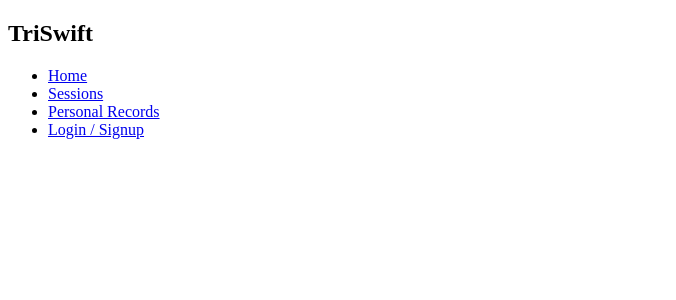
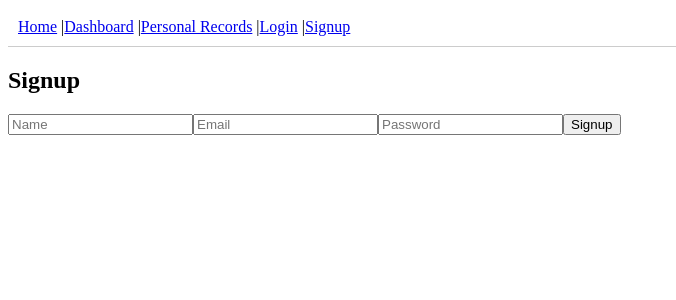
Before and after one commit to samw0907/TriSwift, a React (Create React App) app in the folder frontend/: page /signup in a window 1280 px wide. Shown: the top 300 px of the page, without its empty margins (0-676 px from the left). Built offline with nearby package versions, Linux system fonts and the light colour scheme.

Commit message:
refactoring dashboard

```diff
--- a/frontend/src/App.tsx
+++ b/frontend/src/App.tsx
@@ -4,6 +4,7 @@ import Navbar from './components/Navbar';
 import Home from './pages/Home';
 import Dashboard from './pages/Dashboard';
 import Login from './pages/Login';
+import Signup from './pages/Signup';
 import PersonalRecords from './pages/PersonalRecords';
 
 const App = () => {
@@ -14,6 +15,7 @@ const App = () => {
         <Route path="/" element={<Home />} />
         <Route path="/dashboard" element={<Dashboard />} />
         <Route path="/login" element={<Login />} />
+        <Route path="/signup" element={<Signup />} />
         <Route path="/records" element={<PersonalRecords />} />
       </Routes>
     </>
--- a/frontend/src/components/Navbar.tsx
+++ b/frontend/src/components/Navbar.tsx
@@ -2,25 +2,27 @@ import React from 'react';
 import { Link, useNavigate } from 'react-router-dom';
 
 const Navbar = () => {
+  const token = localStorage.getItem('token');
   const navigate = useNavigate();
+
   const handleLogout = () => {
     localStorage.removeItem('token');
     navigate('/login');
   };
 
   return (
-    <nav className="navbar">
-      <h2>TriSwift</h2>
-      <ul>
-        <li><Link to="/">Home</Link></li>
-        <li><Link to="/dashboard">Sessions</Link></li>
-        <li><Link to="/records">Personal Records</Link></li>
-        {!localStorage.getItem('token') ? (
-          <li><Link to="/login">Login / Signup</Link></li>
-        ) : (
-          <li><button onClick={handleLogout} className="logout-btn">Logout</button></li>
-        )}
-      </ul>
+    <nav style={{ padding: '10px', borderBottom: '1px solid #ccc' }}>
+      <Link to="/">Home</Link> |
+      <Link to="/dashboard">Dashboard</Link> |
+      <Link to="/records">Personal Records</Link> |
+      {!token ? (
+        <>
+          <Link to="/login">Login</Link> |
+          <Link to="/signup">Signup</Link>
+        </>
+      ) : (
+        <button onClick={handleLogout} style={{ marginLeft: '10px' }}>Logout</button>
+      )}
     </nav>
   );
 };
--- a/frontend/src/graphql/mutations.ts
+++ b/frontend/src/graphql/mutations.ts
@@ -4,6 +4,16 @@ export const LOGIN_USER = gql`
   mutation Login($email: String!, $password: String!) {
     login(email: $email, password: $password) {
       token
+    }
+  }
+`;
+
+export const SIGNUP_USER = gql`
+  mutation Signup($name: String!, $email: String!, $password: String!) {
+    createUser(input: { name: $name, email: $email, password: $password }) {
+      id
+      name
+      email
     }
   }
 `;
@@ -26,5 +36,3 @@ export const ADD_SESSION = gql`
     }
   }
 `;
-
-export {};
--- a/frontend/src/pages/Dashboard.tsx
+++ b/frontend/src/pages/Dashboard.tsx
@@ -17,8 +17,9 @@ const Dashboard = () => {
     refetchQueries: [{ query: GET_SESSIONS }],
   });
 
+  const [showForm, setShowForm] = useState(false);
+  const [sessionType, setSessionType] = useState('');
   const [formState, setFormState] = useState({
-    sessionType: '',
     date: '',
     hours: '',
     minutes: '',
@@ -26,31 +27,41 @@ const Dashboard = () => {
     totalDistance: '',
   });
 
+  const handleSessionTypeChange = (e: React.ChangeEvent<HTMLSelectElement>) => {
+    setSessionType(e.target.value);
+  };
+
+  const handleInputChange = (e: React.ChangeEvent<HTMLInputElement>) => {
+    const { name, value } = e.target;
+    if (name === 'hours' || name === 'minutes' || name === 'seconds') {
+      setFormState((prev) => ({
+        ...prev,
+        [name]: value === '' ? '' : String(Math.max(0, Number(value))),
+      }));
+    } else {
+      setFormState((prev) => ({ ...prev, [name]: value }));
+    }
+  };
+
   const handleSubmit = async (e: React.FormEvent) => {
     e.preventDefault();
-
     const totalDuration =
-      Number(formState.hours || 0) * 3600 +
-      Number(formState.minutes || 0) * 60 +
-      Number(formState.seconds || 0);
+      (Number(formState.hours) || 0) * 3600 +
+      (Number(formState.minutes) || 0) * 60 +
+      (Number(formState.seconds) || 0);
 
     await addSession({
       variables: {
-        sessionType: formState.sessionType,
+        sessionType,
         date: formState.date,
-        totalDuration: totalDuration,
+        totalDuration,
         totalDistance: formState.totalDistance ? Number(formState.totalDistance) : 0,
       },
     });
 
-    setFormState({
-      sessionType: '',
-      date: '',
-      hours: '',
-      minutes: '',
-      seconds: '',
-      totalDistance: '',
-    });
+    setShowForm(false);
+    setSessionType('');
+    setFormState({ date: '', hours: '', minutes: '', seconds: '', totalDistance: '' });
   };
 
   if (loading) return <p>Loading sessions...</p>;
@@ -59,89 +70,64 @@ const Dashboard = () => {
   return (
     <div className="dashboard">
       <h1>Session Dashboard</h1>
+      {!showForm && (
+        <button onClick={() => setShowForm(true)}>Add Session</button>
+      )}
 
+      {showForm && (
         <form onSubmit={handleSubmit} className="session-form">
-        <div className="row">
-          <div className="input-box">
           <label>Session Type:</label>
-            <select
-              value={formState.sessionType}
-              onChange={(e) => setFormState({ ...formState, sessionType: e.target.value })}
-              required
-            >
+          <select value={sessionType} onChange={handleSessionTypeChange} required>
             <option value="">Select Type</option>
             <option value="Multi-Sport">Multi-Sport</option>
             <option value="Swim">Swim</option>
             <option value="Bike">Bike</option>
             <option value="Run">Run</option>
           </select>
-          </div>
 
-          <div className="input-box">
+          {sessionType === 'Multi-Sport' && <p>Feature coming soon!</p>}
+          {sessionType && sessionType !== 'Multi-Sport' && (
+            <>
               <label>Date:</label>
-            <input
-              type="date"
-              value={formState.date}
-              onChange={(e) => setFormState({ ...formState, date: e.target.value })}
-              required
-            />
-          </div>
-        </div>
+              <input type="date" name="date" value={formState.date} onChange={handleInputChange} required />
 
               <label>Duration:</label>
               <div className="duration-inputs">
                 <div className="duration-box">
-            <input
-              type="number"
-              placeholder="0"
-              value={formState.hours}
-              onChange={(e) => setFormState({ ...formState, hours: e.target.value })}
-              min="0"
-              required
-            />
+                  <input type="number" name="hours" placeholder="0" value={formState.hours} onChange={handleInputChange} min="0" required />
                   <span>Hours</span>
                 </div>
                 <div className="duration-box">
-            <input
-              type="number"
-              placeholder="0"
-              value={formState.minutes}
-              onChange={(e) => setFormState({ ...formState, minutes: e.target.value })}
-              min="0"
-              max="59"
-              required
-            />
+                  <input type="number" name="minutes" placeholder="0" value={formState.minutes} onChange={handleInputChange} min="0" max="59" required />
                   <span>Minutes</span>
                 </div>
                 <div className="duration-box">
-            <input
-              type="number"
-              placeholder="0"
-              value={formState.seconds}
-              onChange={(e) => setFormState({ ...formState, seconds: e.target.value })}
-              min="0"
-              max="59"
-              required
-            />
+                  <input type="number" name="seconds" placeholder="0" value={formState.seconds} onChange={handleInputChange} min="0" max="59" required />
                   <span>Seconds</span>
                 </div>
               </div>
 
-        <label>Total Distance (km):</label>
+              <label>Total Distance ({sessionType === 'Swim' ? 'meters' : 'km'}):</label>
               <input
                 type="number"
+                name="totalDistance"
                 placeholder="Enter distance"
                 value={formState.totalDistance}
-          onChange={(e) => setFormState({ ...formState, totalDistance: e.target.value })}
+                onChange={handleInputChange}
+                min="0"
+                step="0.1"
               />
 
               <button type="submit">Add Session</button>
+            </>
+          )}
         </form>
+      )}
 
       <ul className="session-list">
         {data.sessions.map((session: any) => (
           <li key={session.id}>
-            <strong>{session.sessionType}</strong> - {formatDuration(session.totalDuration)} - {session.totalDistance} km
+            <strong>{session.sessionType}</strong> - {formatDuration(session.totalDuration)} - {session.totalDistance} {session.sessionType === 'Swim' ? 'm' : 'km'}
           </li>
         ))}
       </ul>
--- a/frontend/src/pages/Home.tsx
+++ b/frontend/src/pages/Home.tsx
@@ -3,10 +3,12 @@ import { Link } from 'react-router-dom';
 
 const Home = () => {
   return (
-    <div className="home">
+    <div style={{ textAlign: 'center' }}>
       <h1>Welcome to TriSwift</h1>
-      <p>Your all-in-one fitness tracking app for triathletes.</p>
-      <Link to="/dashboard" className="btn">Go to Dashboard</Link>
+      <p>Track your fitness progress with ease.</p>
+      <Link to="/login">
+        <button>Login</button>
+      </Link>
     </div>
   );
 };
--- /dev/null
+++ b/frontend/src/pages/Signup.tsx
@@ -0,0 +1,36 @@
+import React, { useState } from 'react';
+import { useMutation } from '@apollo/client';
+import { SIGNUP_USER } from '../graphql/mutations';
+import { useNavigate } from 'react-router-dom';
+
+const Signup = () => {
+  const navigate = useNavigate();
+  const [credentials, setCredentials] = useState({ name: '', email: '', password: '' });
+  const [signup, { loading, error }] = useMutation(SIGNUP_USER, {
+    onCompleted: () => navigate('/login'),
+  });
+
+  const handleChange = (e: React.ChangeEvent<HTMLInputElement>) => {
+    setCredentials({ ...credentials, [e.target.name]: e.target.value });
+  };
+
+  const handleSubmit = async (e: React.FormEvent) => {
+    e.preventDefault();
+    await signup({ variables: credentials });
+  };
+
+  return (
+    <div>
+      <h2>Signup</h2>
+      <form onSubmit={handleSubmit}>
+        <input type="text" name="name" placeholder="Name" onChange={handleChange} required />
+        <input type="email" name="email" placeholder="Email" onChange={handleChange} required />
+        <input type="password" name="password" placeholder="Password" onChange={handleChange} required />
+        <button type="submit" disabled={loading}>Signup</button>
+      </form>
+      {error && <p style={{ color: 'red' }}>Signup failed. Try again.</p>}
+    </div>
+  );
+};
+
+export default Signup;
```
Lines whose indentation alone changed are shown as unchanged.
